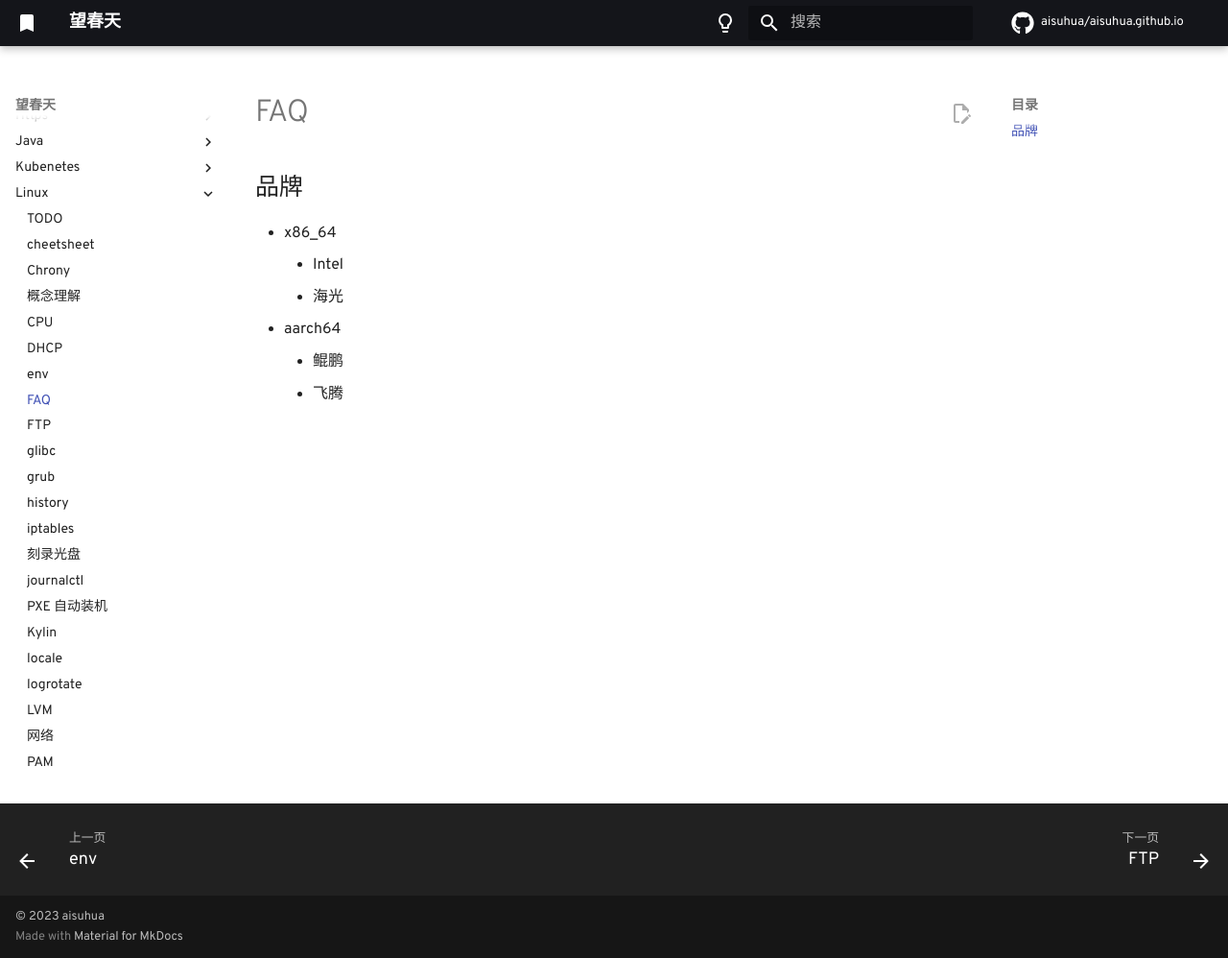
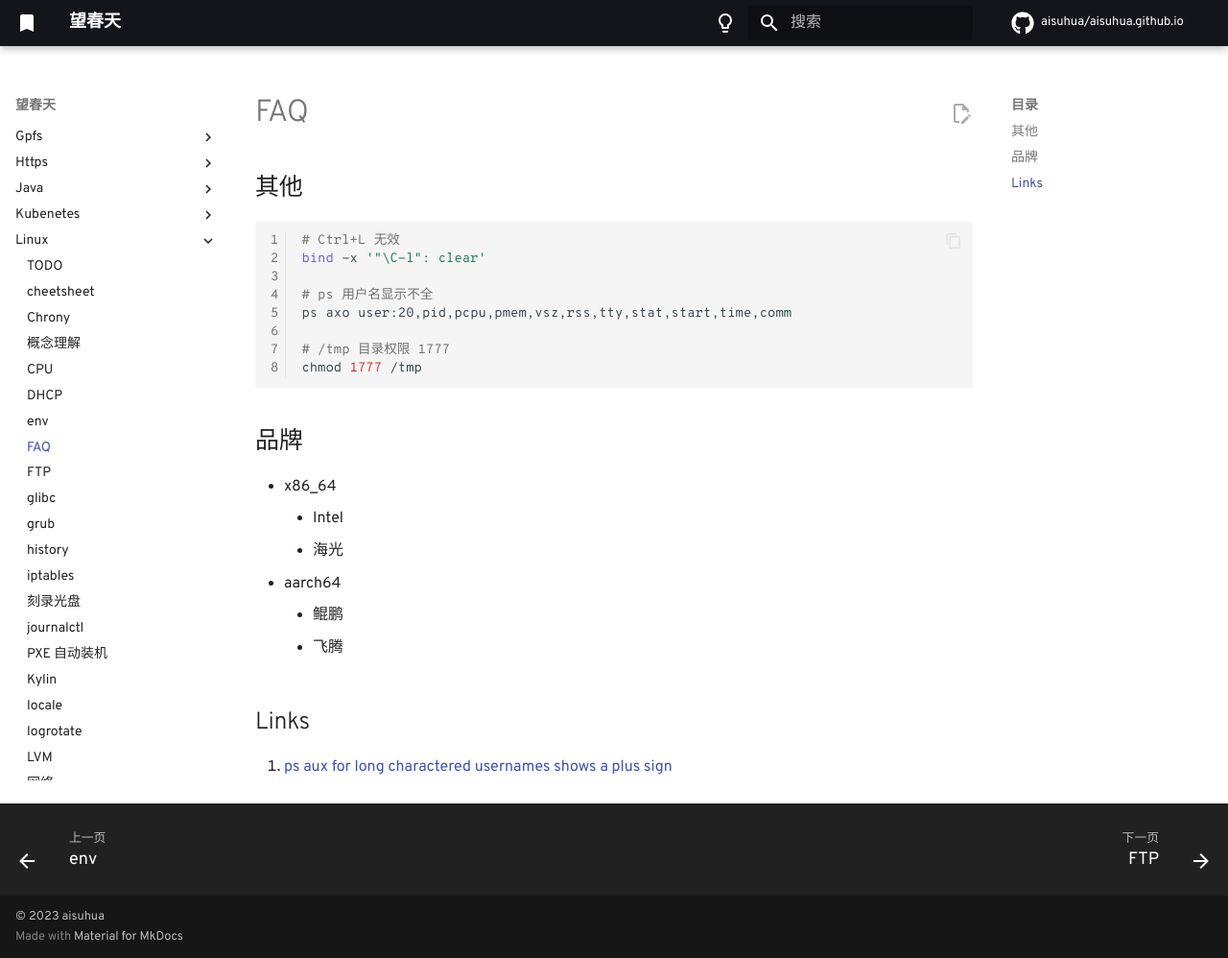
Before and after one commit to aisuhua/aisuhua.github.io, an MkDocs documentation site: the page built from docs/linux/faq.md, in a window 1280 px wide and 998 px high. Shown: the whole window at 96% size. Built offline with MkDocs 1.6.1 and Material for MkDocs 9.7.7, drawn with Linux system fonts in a browser that asks for light colours; comment, search, counter and statistics services are not loaded.

````diff
--- a/docs/linux/faq.md
+++ b/docs/linux/faq.md
@@ -1,4 +1,17 @@
 # FAQ
+
+## 其他
+
+```sh
+# Ctrl+L 无效
+bind -x '"\C-l": clear'
+
+# ps 用户名显示不全
+ps axo user:20,pid,pcpu,pmem,vsz,rss,tty,stat,start,time,comm
+
+# /tmp 目录权限 1777
+chmod 1777 /tmp
+```
 
 ## 品牌
 
@@ -8,3 +21,7 @@
 - aarch64
     - 鲲鹏
     - 飞腾
+
+## Links
+
+1. [ps aux for long charactered usernames shows a plus sign](https://askubuntu.com/questions/523673/ps-aux-for-long-charactered-usernames-shows-a-plus-sign)
````
Also changed, not shown: docs/ansible/index.md (+5 -2 lines), docs/linux/redhat.md (+1 -0 lines), docs/linux/repo.md (+10 -0 lines).
